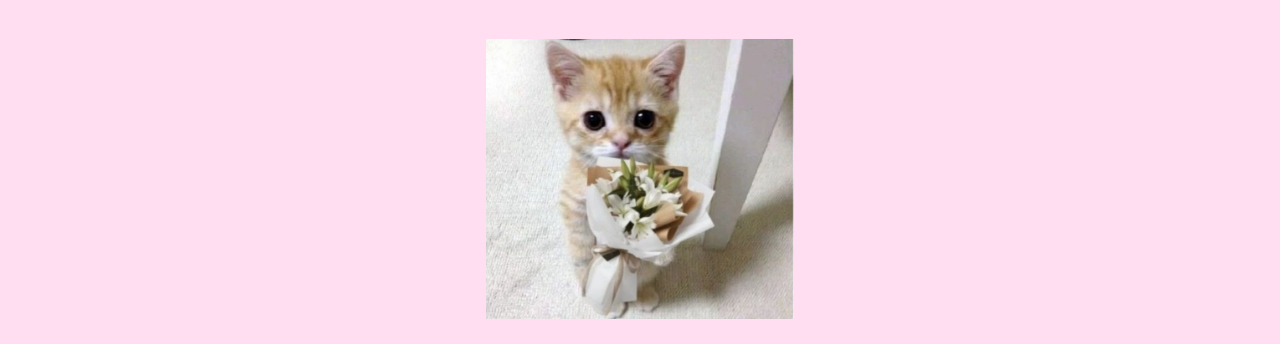
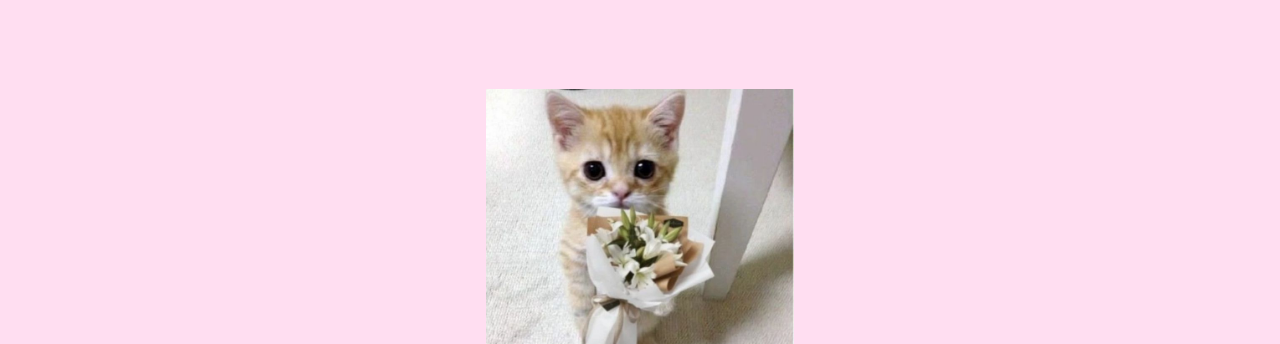
Before and after one commit to proxigoy49/valentines, a plain HTML site: page index.html in a window 1280 px wide. Shown: the top 344 px of the page. Drawn offline with Linux system fonts and the light colour scheme.

Commit message:
Update style.css

```diff
--- a/style.css
+++ b/style.css
@@ -4,7 +4,7 @@ body {
     align-items: center;
     justify-content: space-evenly;
     height: 100vh;
-    margin: -100px 0 0 0; /* Adjust the top margin as needed */
+    margin: -50px 0 0 0; /* Adjust the top margin as needed */
     background: url('rio.jpg') no-repeat center center fixed;
     background-size: cover;
     font-size: 20px;
```
